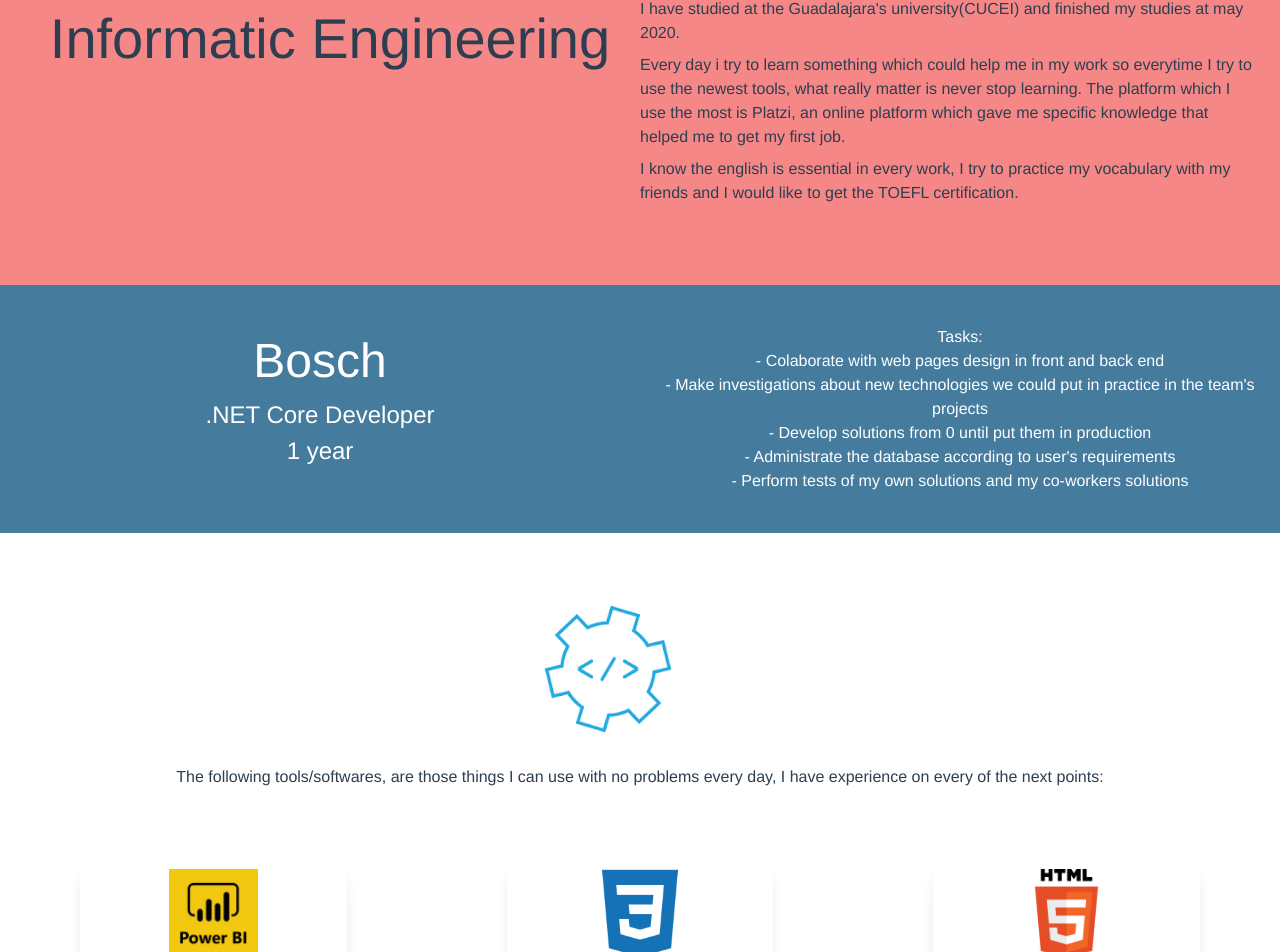
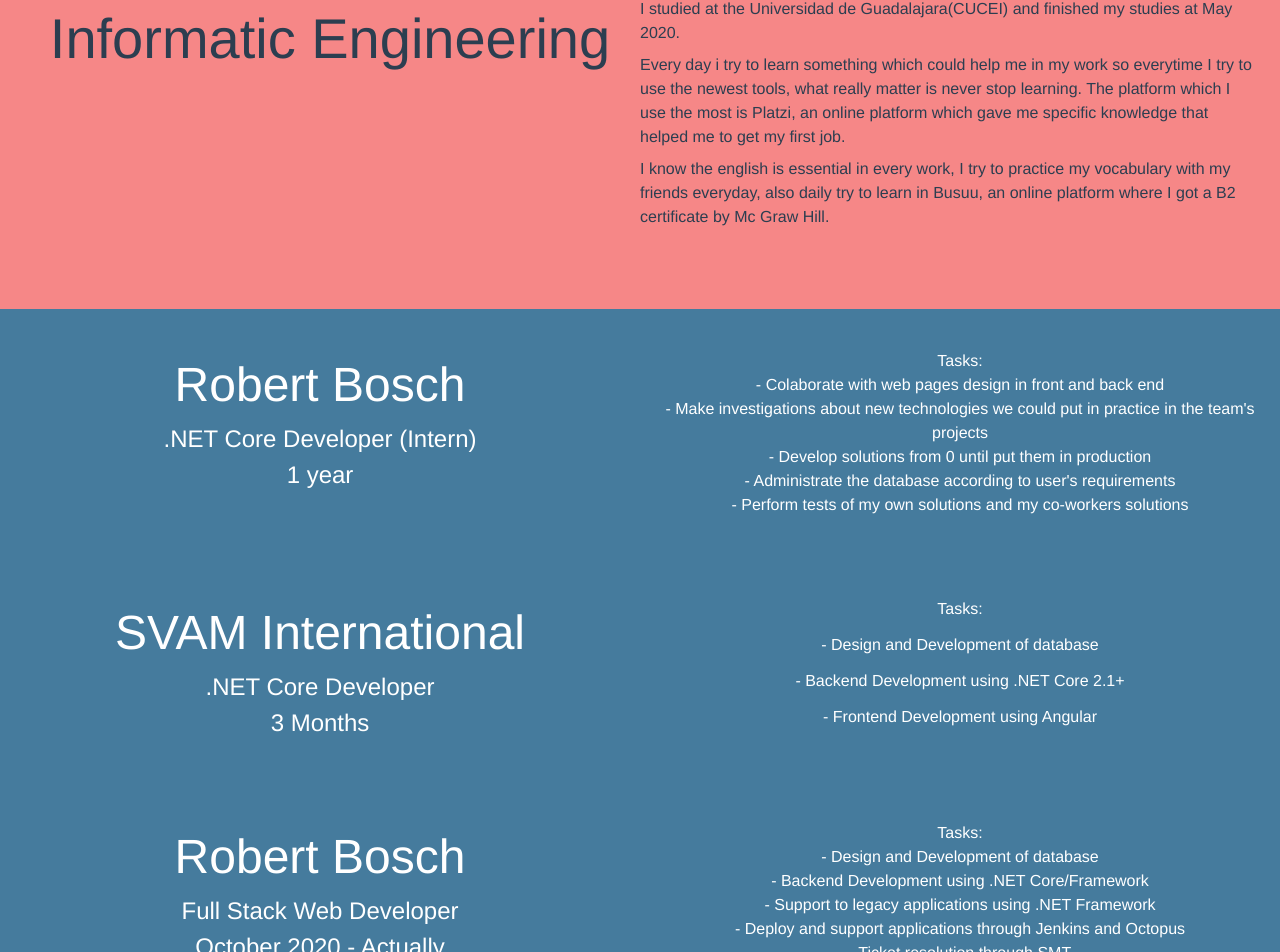
Before and after one commit to AndresAzuara/personal-cv, a Vue app: page / in a window 1280 px wide. Shown: the part 751-1703 px from the top of the page. Built offline with nearby package versions, Linux system fonts and the light colour scheme.

Commit message:
update in experience

```diff
--- a/src/App.vue
+++ b/src/App.vue
@@ -29,8 +29,8 @@
     return {
       enterprises: [
             {
-                name: "Bosch",
-                position: ".NET Core Developer",
+                name: "Robert Bosch",
+                position: ".NET Core Developer (Intern)",
                 time: "1 year",
                 tasks: [
                     "Colaborate with web pages design in front and back end",
@@ -39,6 +39,28 @@
                     "Administrate the database according to user's requirements",
                     "Perform tests of my own solutions and my co-workers solutions"
                 ]
+            },
+            {
+              name: "SVAM International",
+              position: ".NET Core Developer",
+              time: "3 Months",
+              tasks: [
+                  "Design and Development of database",
+                  "Backend Development using .NET Core 2.1+",
+                  "Frontend Development using Angular"
+              ]
+            },
+            {
+              name: "Robert Bosch",
+              position: "Full Stack Web Developer",
+              time: "October 2020 - Actually",
+              tasks: [
+                  "Design and Development of database",
+                  "Backend Development using .NET Core/Framework",
+                  "Support to legacy applications using .NET Framework",
+                  "Deploy and support applications through Jenkins and Octopus",
+                  "Ticket resolution through SMT"
+              ]
             }
         ]
     }
--- a/src/components/PxComponents.vue
+++ b/src/components/PxComponents.vue
@@ -6,7 +6,7 @@
         </div>
 
     </section>
-    <p class="w-full mb-10">The following tools/softwares, are those things I can use with no problems every day, I have experience on every of the next points:</p>
+    <p class="w-full mb-10">The following tools/softwares, are those things I have knowledge and I've worked with:</p>
     <div class="flex flex-wrap">
         <div v-for="(tool, index) in tools" :key="index" class="sm:w-full md:w-1/2 lg:w-1/3 px-20 py-10">
             <div class="max-w-sm rounded overflow-hidden shadow-lg mr-0">
--- a/src/components/PxEducation.vue
+++ b/src/components/PxEducation.vue
@@ -6,10 +6,10 @@
             </h1>
         </div>
         <div style="padding-left:0 3%" class="sm:w-full md:w-1/2 lg:w-1/2 mt-20">
-            <p class="mb-2 text-left">I have studied at the Guadalajara's university(CUCEI) and finished my studies at may 2020.</p>
+            <p class="mb-2 text-left">I studied at the Universidad de Guadalajara(CUCEI) and finished my studies at May 2020.</p>
             <p class="mb-2 text-left">Every day i try to learn something which could help me in my work so everytime I try to use the newest tools, what really matter is never stop learning.
                 The platform which I use the most is Platzi, an online platform which gave me specific knowledge that helped me to get my first job. </p>
-            <p class="mb-20 text-left">I know the english is essential in every work, I try to practice my vocabulary with my friends and I would like to get the TOEFL certification.</p>
+            <p class="mb-20 text-left">I know the english is essential in every work, I try to practice my vocabulary with my friends everyday, also daily try to learn in Busuu, an online platform where I got a B2 certificate by Mc Graw Hill.</p>
         </div>
     </section>
 </template>
```
